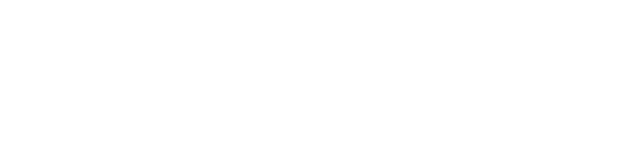
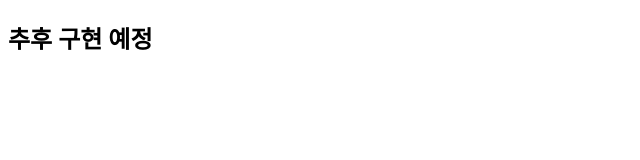
Before and after one commit to jjaebbi/Mid-Term-Project, a plain HTML site: page like.html in a window 1280 px wide. Shown: the whole page, without its empty margins (0-640 px from the left). Drawn offline with Linux system fonts and the light colour scheme.

Commit message:
Add like.html, want.html

```diff
--- a/like.html
+++ b/like.html
@@ -7,6 +7,6 @@
     <title>추후 구현 예정</title>
 </head>
 <body>
-
+    <h2>추후 구현 예정</h2>
 </body>
 </html>
```
Also changed, not shown: want.html (+1 -1 lines).
